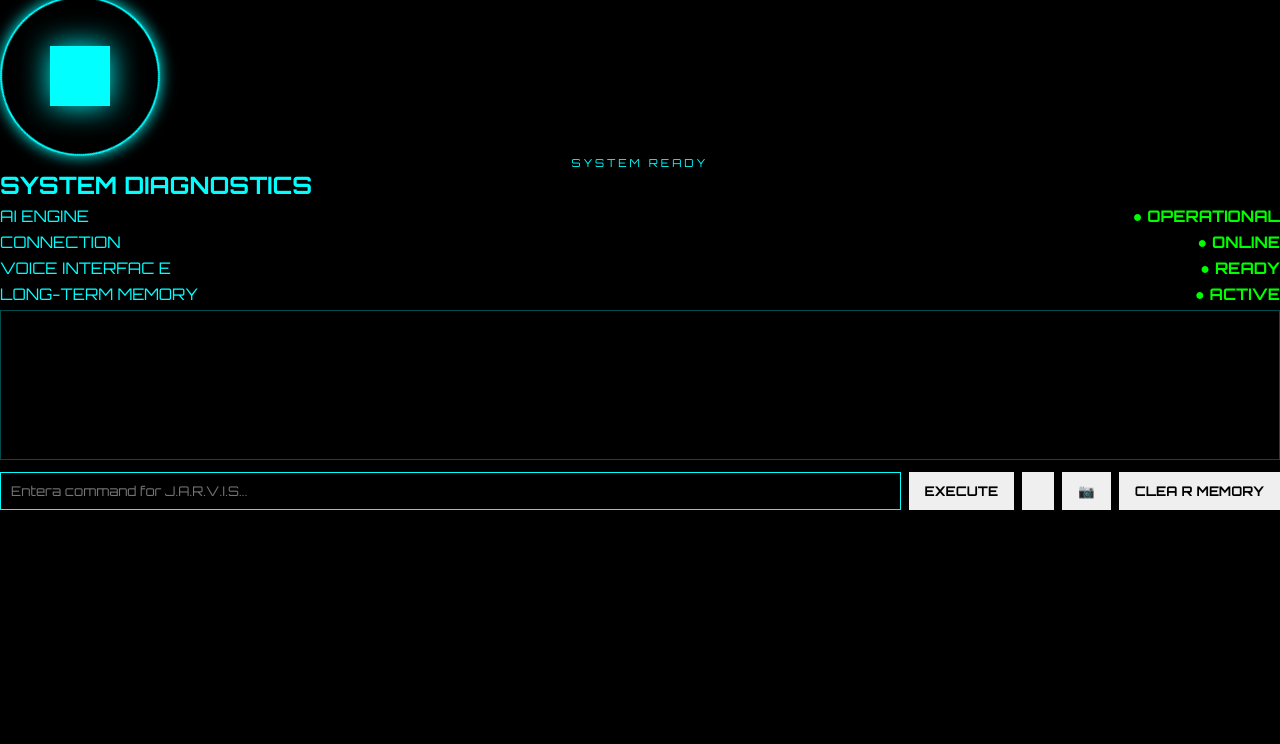
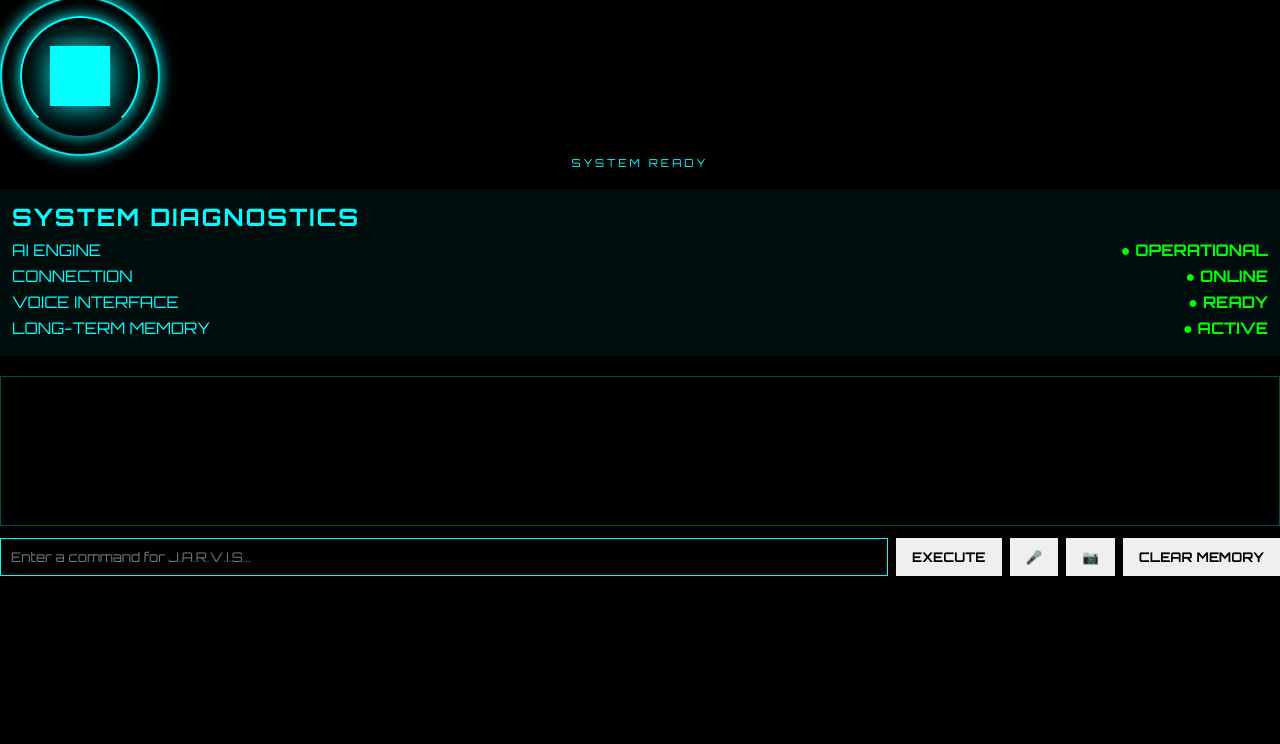
Before and after one commit to pavandevcrm-code/Jarvis-Mobile-Eddition, a plain HTML site: page frontend/index.html in a window 1280 px wide. Shown: the part 56-800 px from the top of the page. Drawn offline with Linux system fonts and the light colour scheme.

Commit message:
index.html

```diff
--- a/frontend/index.html
+++ b/frontend/index.html
@@ -1,12 +1,43 @@
-<!DOCTYPE html> <html> <head> <meta charset="UTF-8"> <meta name="viewport" content="width=device-width,
-initial-scale=1"> <title>J.A.R.V.I.S</title> <link rel="stylesheet" href="style.css"> </head> <body> <header>
-<h1>J.A.R.V.I.S</h1><p>PERSONAL AI ASSISTANT</p></header> <div class="core"> <div class="ring r1"></div> <div c
-lass="ring r2"></div> <div class="center"></div> </div> <p class="core-text">SYSTEM READY</p> <div class="stat
-us"> <h2>SYSTEM DIAGNOSTICS</h2> <div class="row"><span>AI ENGINE</span><b class="on">● OPERATIONAL</b></div>
-<div class="row"><span>CONNECTION</span><b class="on">● ONLINE</b></div> <div class="row"><span>VOICE INTERFAC
-E</span><b class="on">● READY</b></div> <div class="row"><span>LONG-TERM MEMORY</span><b class="on">● ACTIVE</
-b></div> </div> <div class="chat" id="chat"></div> <div class="input-area"> <input id="msg" placeholder="Enter
-a command for J.A.R.V.I.S..."> <button id="send">EXECUTE</button> <button id="mic-btn" aria-label="Activate vo
-ice input">️</button> <button id="cam-btn" aria-label="Analyze image">📷</button> <button id="clear-btn">CLEA
-R MEMORY</button> <input id="img-input" type="file" accept="image/*" style="display:none"> </div> <script src
-="script.js"></script> </body> </html>
+<!DOCTYPE html>
+<html lang="en">
+<head>
+  <meta charset="UTF-8">
+  <meta name="viewport" content="width=device-width, initial-scale=1">
+  <title>J.A.R.V.I.S</title>
+  <link rel="stylesheet" href="style.css">
+</head>
+<body>
+  <header>
+    <h1>J.A.R.V.I.S</h1>
+    <p>PERSONAL AI ASSISTANT</p>
+  </header>
+
+  <div class="core">
+    <div class="ring r1"></div>
+    <div class="ring r2"></div>
+    <div class="center"></div>
+  </div>
+  <p class="core-text">SYSTEM READY</p>
+
+  <div class="status">
+    <h2>SYSTEM DIAGNOSTICS</h2>
+    <div class="row"><span>AI ENGINE</span><b class="on">● OPERATIONAL</b></div>
+    <div class="row"><span>CONNECTION</span><b class="on">● ONLINE</b></div>
+    <div class="row"><span>VOICE INTERFACE</span><b class="on">● READY</b></div>
+    <div class="row"><span>LONG-TERM MEMORY</span><b class="on">● ACTIVE</b></div>
+  </div>
+
+  <div class="chat" id="chat"></div>
+
+  <div class="input-area">
+    <input id="msg" placeholder="Enter a command for J.A.R.V.I.S...">
+    <button id="send" type="button">EXECUTE</button>
+    <button id="mic-btn" type="button" aria-label="Activate voice input">🎤</button>
+    <button id="cam-btn" type="button" aria-label="Analyze image">📷</button>
+    <button id="clear-btn" type="button">CLEAR MEMORY</button>
+    <input id="img-input" type="file" accept="image/*" style="display:none">
+  </div>
+
+  <script src="script.js"></script>
+</body>
+</html>
```
